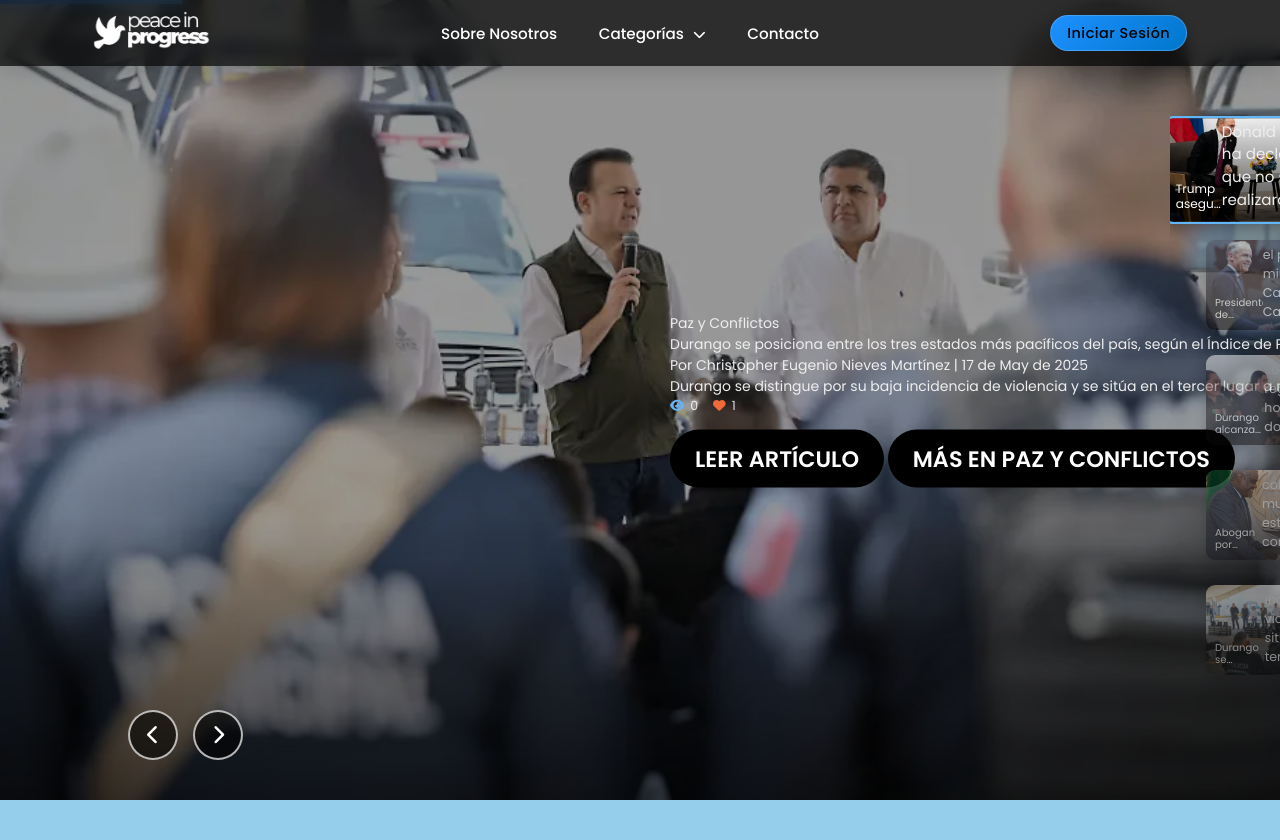
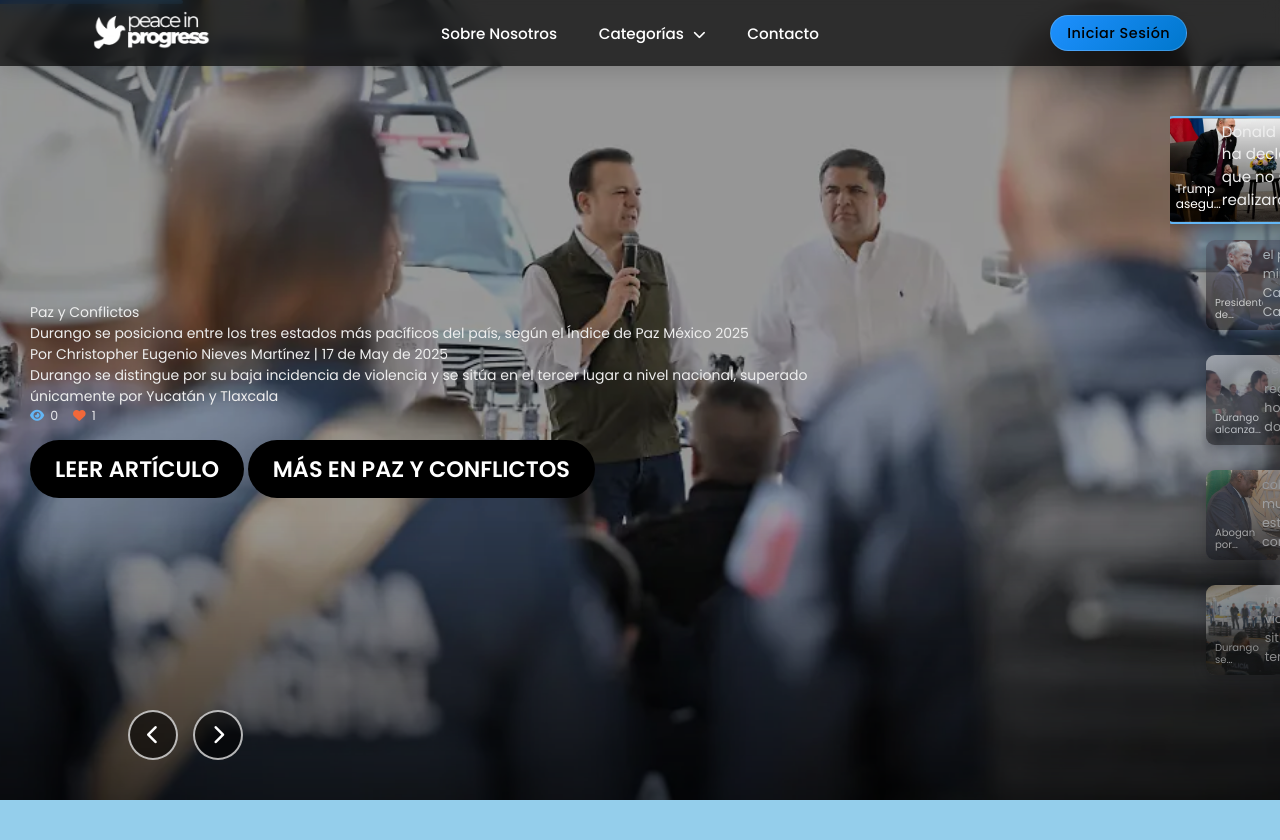
Before and after one commit to Mukinma/Paz-Justicia-Blog, a PHP site: page / in a window 1280 px wide. Shown: the top 840 px of the page. Run offline with PHP 8.4, Linux system fonts and the light colour scheme; data comes from the database, SQL or seed files in the repository.

Commit message:
acomodo carrusel

```diff
--- a/views/css/style.css
+++ b/views/css/style.css
@@ -378,9 +378,8 @@ header nav a {
 .carousel .list .item .content {
     position: absolute;
     top: 50%;
-    width: 100%;
+    width: 70%;
     max-width: 1200px;
-    left: 50%;
     padding: 0 30px;
     transform: translateY(-50%) translateX(-30px);
     opacity: 0;
```
